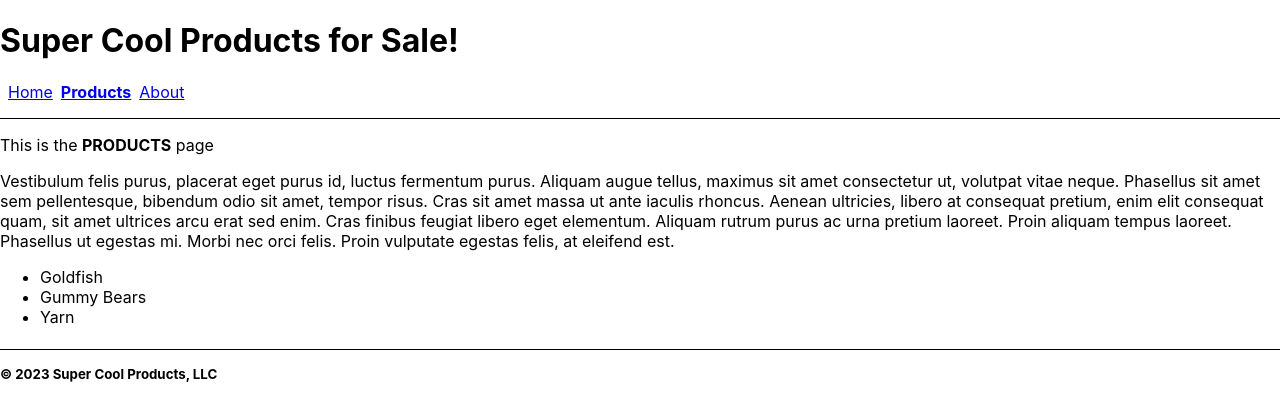
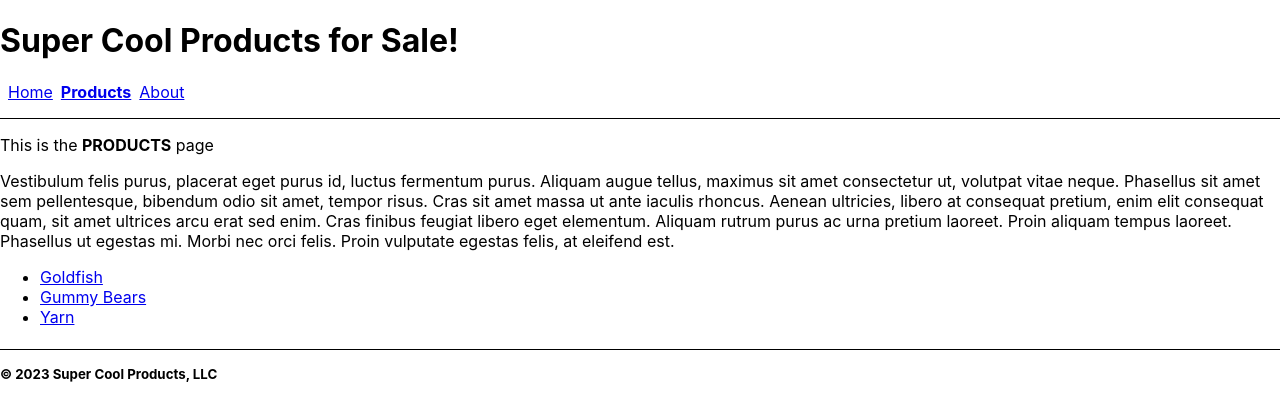
Before and after one commit to jgrissom/react-router-6-demo, a React (Create React App) app: page /products in a window 1280 px wide. Shown: the top 420 px of the page. Built offline with nearby package versions, Linux system fonts and the light colour scheme.

Commit message:
[1.12] Link components

```diff
--- a/src/components/Products.jsx
+++ b/src/components/Products.jsx
@@ -1,3 +1,5 @@
+import { Link } from 'react-router-dom'
+
 function Products(props) {
   const { products } = props;
   return (
@@ -9,7 +11,7 @@ function Products(props) {
       <ul>
         { products.map(p =>
           <li key={p.id}>
-            { p.name }
+            <Link to={`/product/${p.id}`}>{p.name}</Link>
           </li>
         )}
       </ul>
```
